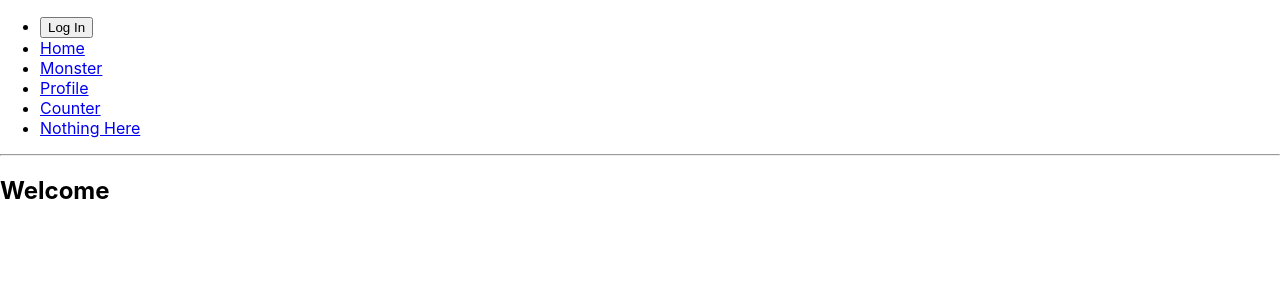
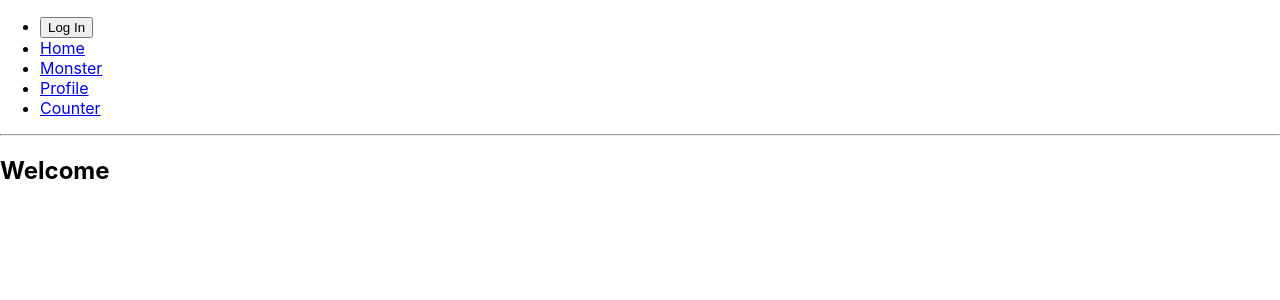
Before and after one commit to pclauring/monarch, a React (Create React App) app in the folder client/: page / in a window 1280 px wide. Shown: the top 300 px of the page. Built offline with nearby package versions, Linux system fonts and the light colour scheme; no server answers.

Commit message:
Removing link to page not found path

```diff
--- a/client/src/App.tsx
+++ b/client/src/App.tsx
@@ -54,9 +54,6 @@ function Layout() {
           <li>
             <Link to="/counter">Counter</Link>
           </li>
-          <li>
-            <Link to="/nothing-here">Nothing Here</Link>
-          </li>
         </ul>
       </nav>
 
```
